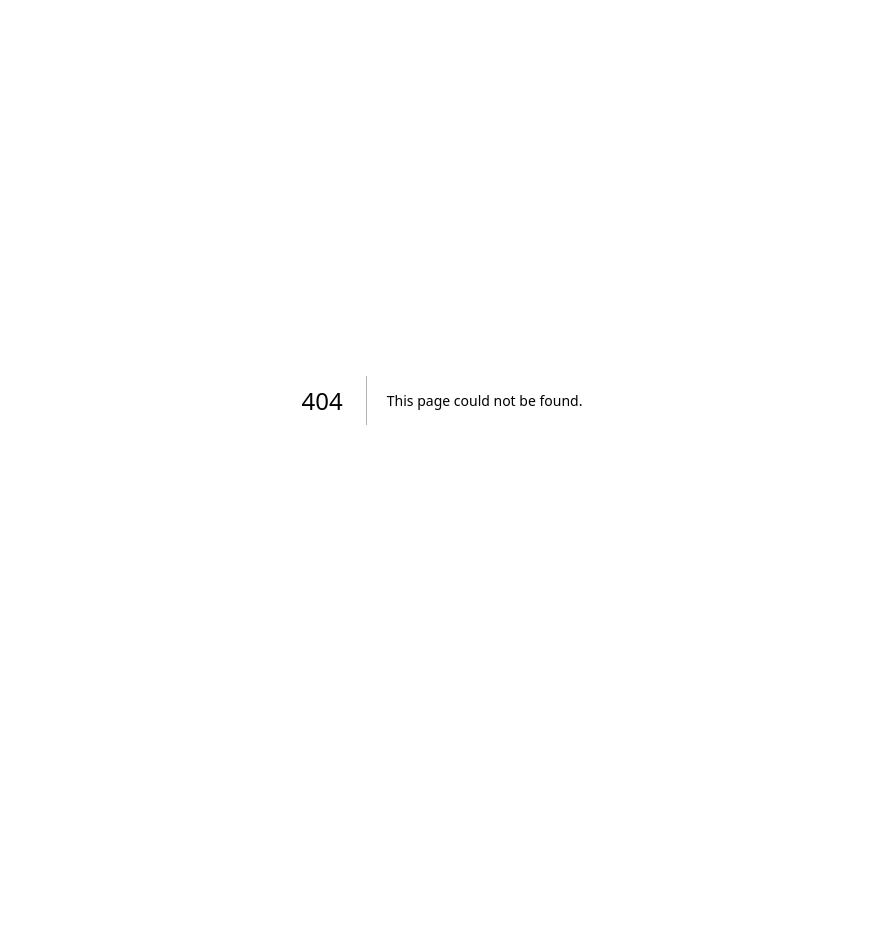
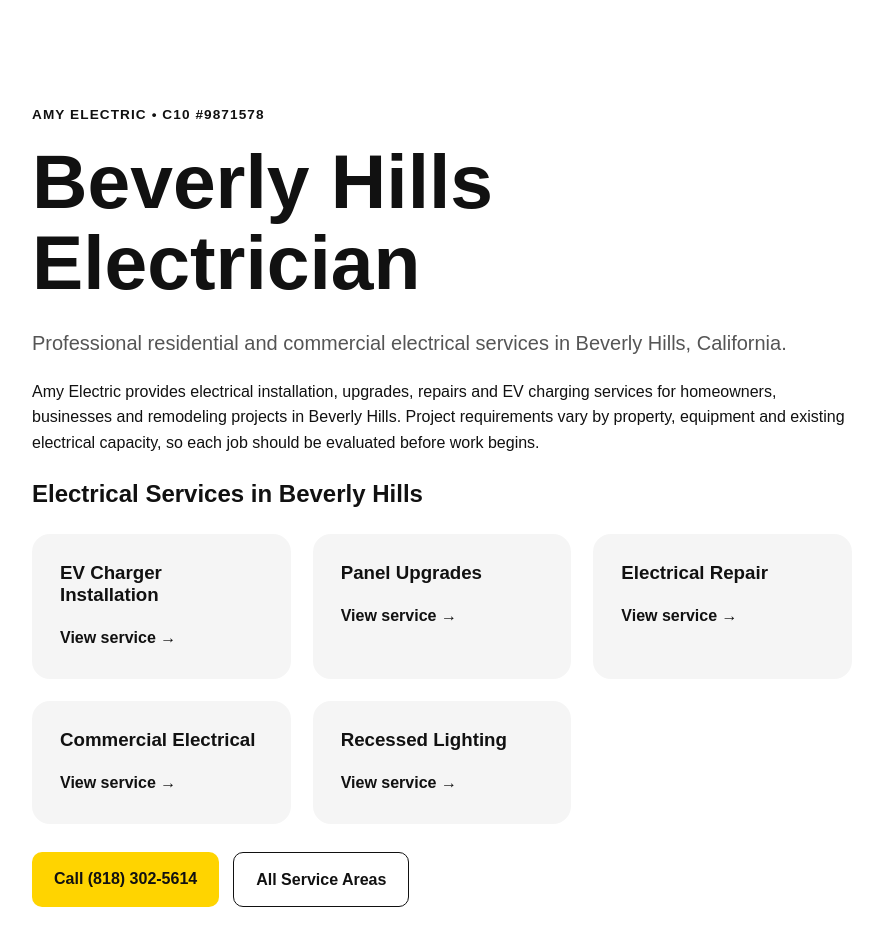
Before and after one commit to amiedri74/amyelectric, a Next.js app: page /cities/beverly-hills-electrician in a window 1280 px wide. Before the commit this address had no page. Shown: the top 946 px of the page, without its empty margins (198-1073 px from the left). Before the commit the page ends 800 px from the top, so only its background shows below. Built offline with nearby package versions, Linux system fonts and the light colour scheme.

Commit message:
Add city landing pages and local internal links

```diff
--- /dev/null
+++ b/pages/cities/[slug].js
@@ -0,0 +1,80 @@
+import Head from 'next/head'
+import Link from 'next/link'
+
+const cityData = {
+  'los-angeles-electrician': 'Los Angeles',
+  'beverly-hills-electrician': 'Beverly Hills',
+  'calabasas-electrician': 'Calabasas',
+  'encino-electrician': 'Encino',
+  'sherman-oaks-electrician': 'Sherman Oaks',
+  'studio-city-electrician': 'Studio City',
+  'woodland-hills-electrician': 'Woodland Hills',
+  'burbank-electrician': 'Burbank',
+  'glendale-electrician': 'Glendale',
+  'pasadena-electrician': 'Pasadena',
+  'north-hollywood-electrician': 'North Hollywood',
+  'west-los-angeles-electrician': 'West Los Angeles',
+  'santa-monica-electrician': 'Santa Monica'
+}
+
+const services = [
+  ['EV Charger Installation', 'ev-charger-installation'],
+  ['Panel Upgrades', 'panel-upgrades'],
+  ['Electrical Repair', 'electrical-repair'],
+  ['Commercial Electrical', 'commercial-electrical'],
+  ['Recessed Lighting', 'recessed-lighting']
+]
+
+export async function getStaticPaths() {
+  return {
+    paths: Object.keys(cityData).map((slug) => ({ params: { slug } })),
+    fallback: false
+  }
+}
+
+export async function getStaticProps({ params }) {
+  return { props: { city: cityData[params.slug], slug: params.slug } }
+}
+
+export default function CityPage({ city, slug }) {
+  const canonical = `https://www.amyelectric.com/cities/${slug}`
+
+  return (
+    <>
+      <Head>
+        <title>{city} Electrician | Amy Electric</title>
+        <meta name="description" content={`Amy Electric provides electrical repair, EV charger installation, panel upgrades, lighting and commercial electrical services in ${city}, California.`} />
+        <link rel="canonical" href={canonical} />
+        <script type="application/ld+json" dangerouslySetInnerHTML={{ __html: JSON.stringify({
+          '@context': 'https://schema.org',
+          '@type': 'Electrician',
+          name: 'Amy Electric',
+          telephone: '+1-818-302-5614',
+          areaServed: city,
+          url: canonical
+        }) }} />
+      </Head>
+      <main className="page">
+        <div className="container narrow">
+          <p className="eyebrow">Amy Electric • C10 #9871578</p>
+          <h1>{city} Electrician</h1>
+          <p className="lead">Professional residential and commercial electrical services in {city}, California.</p>
+          <p>Amy Electric provides electrical installation, upgrades, repairs and EV charging services for homeowners, businesses and remodeling projects in {city}. Project requirements vary by property, equipment and existing electrical capacity, so each job should be evaluated before work begins.</p>
+          <h2>Electrical Services in {city}</h2>
+          <div className="grid">
+            {services.map(([name, serviceSlug]) => (
+              <Link className="card" key={serviceSlug} href={`/services/${serviceSlug}`}>
+                <h3>{name}</h3>
+                <span>View service →</span>
+              </Link>
+            ))}
+          </div>
+          <div className="actions">
+            <a className="button primary" href="tel:18183025614">Call (818) 302-5614</a>
+            <Link className="button secondary" href="/cities">All Service Areas</Link>
+          </div>
+        </div>
+      </main>
+    </>
+  )
+}
```
